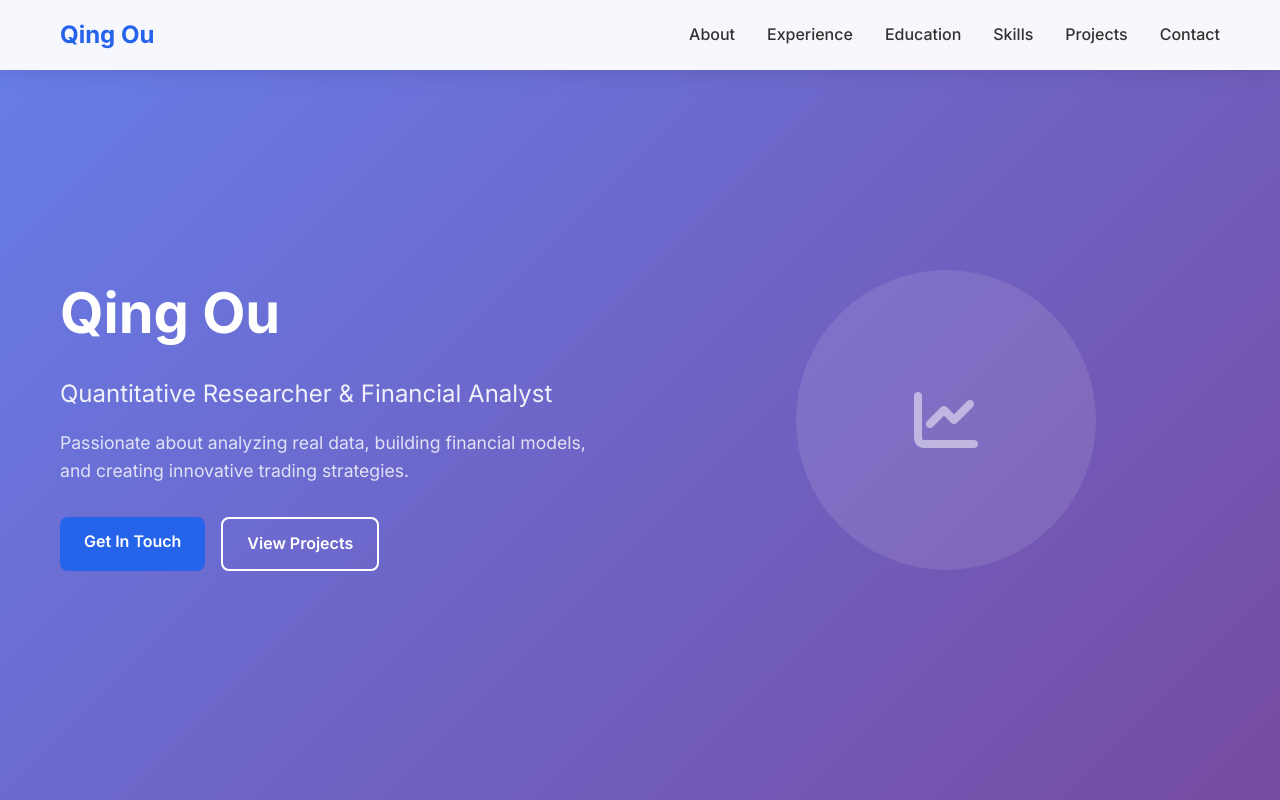
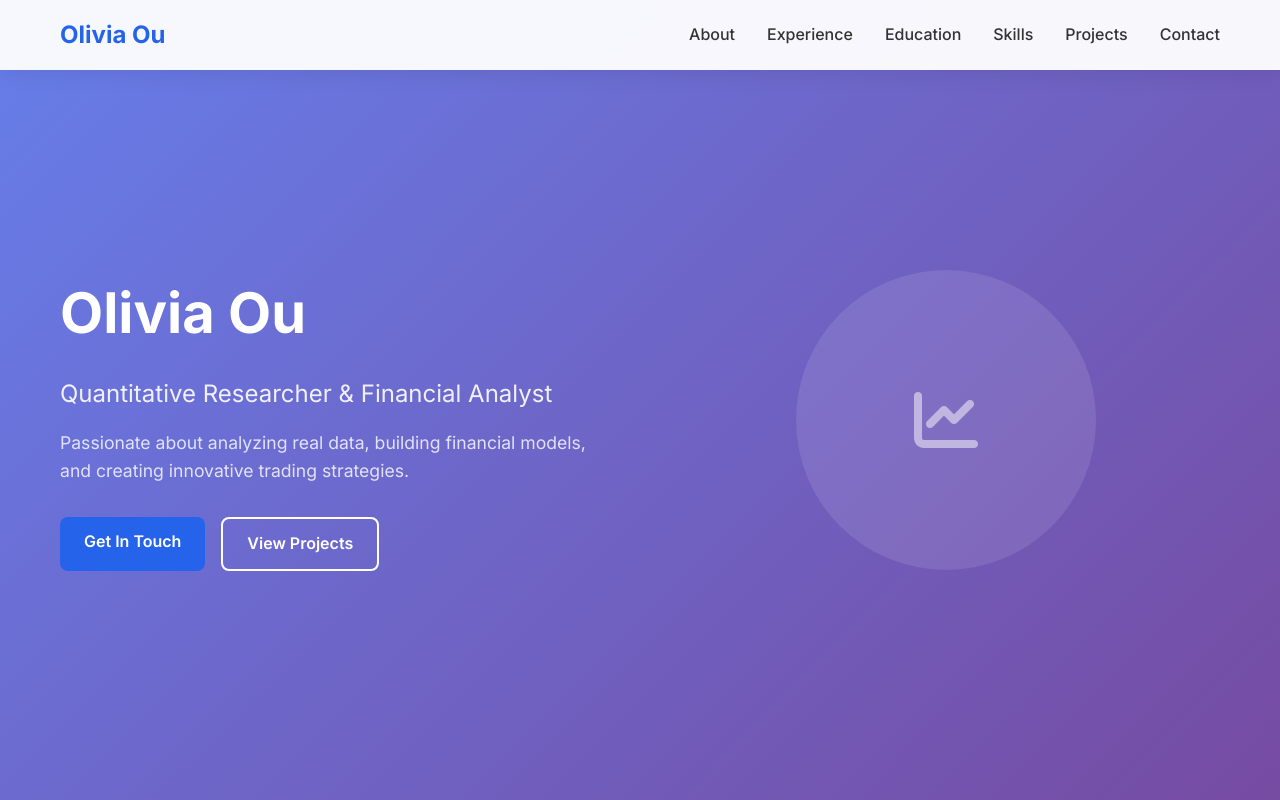
Before and after one commit to QO2021/SuperResume, a plain HTML site: page index.html in a window 1280 px wide. Shown: the top 800 px of the page. Drawn offline with Linux system fonts and the light colour scheme.

Commit message:
Update name to Olivia Ou throughout the website

```diff
--- a/index.html
+++ b/index.html
@@ -3,7 +3,7 @@
 <head>
     <meta charset="UTF-8">
     <meta name="viewport" content="width=device-width, initial-scale=1.0">
-    <title>Qing Ou - Professional Resume</title>
+    <title>Olivia Ou - Professional Resume</title>
     <link rel="stylesheet" href="styles.css">
     <link href="https://fonts.googleapis.com/css2?family=Inter:wght@300;400;500;600;700&display=swap" rel="stylesheet">
     <link rel="stylesheet" href="https://cdnjs.cloudflare.com/ajax/libs/font-awesome/6.0.0/css/all.min.css">
@@ -11,7 +11,7 @@
 <body>
     <nav class="navbar">
         <div class="nav-container">
-            <div class="nav-logo">Qing Ou</div>
+            <div class="nav-logo">Olivia Ou</div>
             <ul class="nav-menu">
                 <li><a href="#about" class="nav-link">About</a></li>
                 <li><a href="#experience" class="nav-link">Experience</a></li>
@@ -31,7 +31,7 @@
     <header class="hero">
         <div class="hero-container">
             <div class="hero-content">
-                <h1 class="hero-title">Qing Ou</h1>
+                <h1 class="hero-title">Olivia Ou</h1>
                 <p class="hero-subtitle">Quantitative Researcher & Financial Analyst</p>
                 <p class="hero-description">
                     Passionate about analyzing real data, building financial models, and creating innovative trading strategies.
@@ -271,7 +271,7 @@
 
     <footer class="footer">
         <div class="container">
-            <p>&copy; 2024 Qing Ou. All rights reserved.</p>
+            <p>&copy; 2024 Olivia Ou. All rights reserved.</p>
         </div>
     </footer>
 
```
